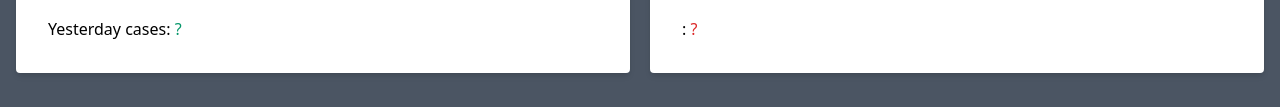
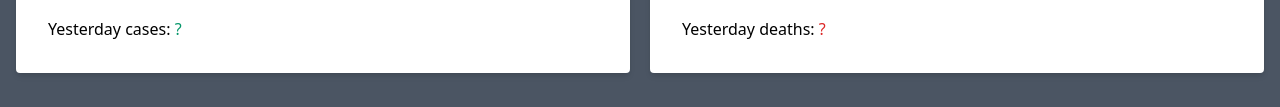
Before and after one commit to FranciscoSolisMat/CovidDataVisualizer, a plain HTML site: page index.html in a window 1280 px wide. Shown: the part 353-460 px from the top of the page. Drawn offline with nearby package versions, Linux system fonts and the light colour scheme; no server answers.

Commit message:
Fixed Translation Typo

```diff
--- a/index.html
+++ b/index.html
@@ -53,7 +53,7 @@
                         </div>
                         <div class="flex justify-between items-center mt-5">
                             <div class="flex flex-row items-center text-md">
-                                <span translation="recovered-deaths"></span>:&nbsp;<span class="text-red-600" id="deaths">?</span>
+                                <span translation="yesterday-deaths"></span>:&nbsp;<span class="text-red-600" id="deaths">?</span>
                             </div>
                         </div>
                     </div>
```
